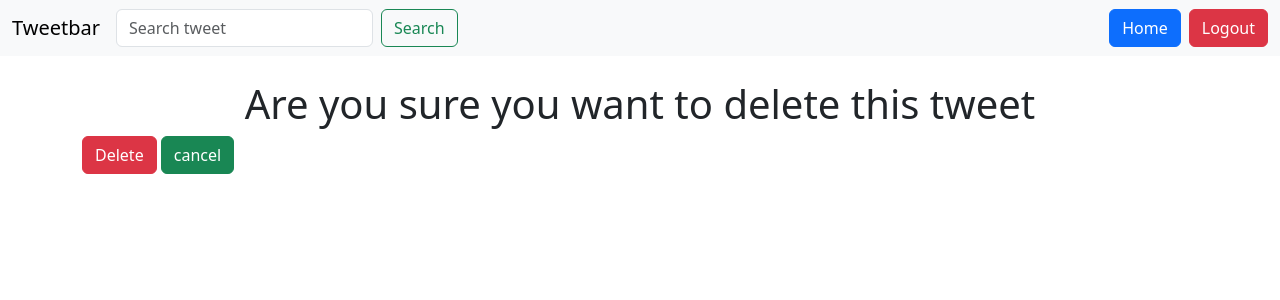
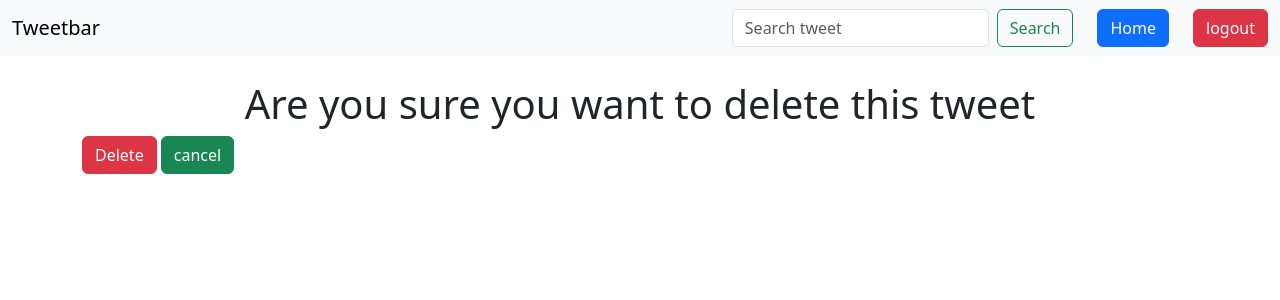
Before and after one commit to suchit1010p/Tweetbar, a Django app: page /tweet/2/delete/ in a window 1280 px wide. Shown: the top 300 px of the page. Run offline with Django 5.2, Linux system fonts and the light colour scheme; a user stored in the database is signed in; data comes from the database, SQL or seed files in the repository; both versions use the stored data as it was after the commit.

Commit message:
changes in frontend navbar

```diff
--- a/templates/layout.html
+++ b/templates/layout.html
@@ -15,14 +15,24 @@
     <title>{% block title %} chai and django {% endblock title %}</title>
   </head>
   <body>
-    <nav class="navbar navbar-expand-lg navbar-light bg-light">
+    <nav class="navbar navbar-expand-lg bg-body-tertiary">
       <div class="container-fluid">
-        <!-- Brand -->
         <a class="navbar-brand" href="#">Tweetbar</a>
-
-        <!-- Search bar (always visible) -->
+        <button
+          class="navbar-toggler"
+          type="button"
+          data-bs-toggle="collapse"
+          data-bs-target="#navbarSupportedContent"
+          aria-controls="navbarSupportedContent"
+          aria-expanded="false"
+          aria-label="Toggle navigation"
+        >
+          <span class="navbar-toggler-icon"></span>
+        </button>
+        <div class="collapse navbar-collapse" id="navbarSupportedContent">
+          <ul class="navbar-nav me-auto mb-2 mb-lg-0"></ul>
           <form
-          class="d-flex mx-auto"
+            class="d-flex me-4"
             role="search"
             method="get"
             action="{% url 'search' %}"
@@ -35,46 +45,40 @@
               aria-label="Search"
               value="{{ search_input }}"
             />
-          <button class="btn btn-outline-success" type="submit">Search</button>
+            <button class="btn btn-outline-success" type="submit">
+              Search
+            </button>
           </form>
-
-        <!-- Toggle button for mobile (hamburger) -->
-        <button
-          class="navbar-toggler"
-          type="button"
-          data-bs-toggle="collapse"
-          data-bs-target="#navbarContent"
-          aria-controls="navbarContent"
-          aria-expanded="false"
-          aria-label="Toggle navigation"
-        >
-          <span class="navbar-toggler-icon"></span>
-        </button>
-
-        <!-- Collapsible content -->
-        <div class="collapse navbar-collapse" id="navbarContent">
-          <ul class="navbar-nav ms-auto mb-2 mb-lg-0">
-            <!-- Home button -->
-            <li class="nav-item me-2">
-              <a href="{% url 'tweet_list' %}" class="btn btn-primary">Home</a>
-            </li>
-
-            <!-- Auth buttons -->
-            <li class="nav-item">
+          <a href="{% url 'tweet_list' %}" class="btn btn-primary me-4">Home</a>
           {% if user.is_authenticated %}
-              <form action="{% url 'logout' %}" method="post" class="d-inline">
+          <form action="{% url 'logout' %}" method="post">
             {% csrf_token %}
-                <button class="btn btn-danger" type="submit">Logout</button>
+            <button class="btn btn-danger" type="submit">logout</button>
           </form>
           {% else %}
           <a href="{% url 'login' %}" class="btn btn-success">Login</a>
           {% endif %}
-            </li>
-          </ul>
         </div>
       </div>
     </nav>
 
+    <script>
+      document.addEventListener("DOMContentLoaded", function () {
+        const toggler = document.querySelector(".navbar-toggler");
+        const menu = document.getElementById("navbarSupportedContent");
+
+        toggler.addEventListener("click", function () {
+          if (menu.classList.contains("show")) {
+            // Hide menu
+            menu.classList.remove("show");
+          } else {
+            // Show menu
+            menu.classList.add("show");
+          }
+        });
+      });
+    </script>
+
     <div class="container">{% block content %} {% endblock content %}</div>
   </body>
 </html>
--- a/tweet/templates/index.html
+++ b/tweet/templates/index.html
@@ -2,9 +2,9 @@
 {% load static %}
 
 {% block title %}
-  chai and tweet
+  tweetbar
 {% endblock title %}
 
 {% block content %}
-  <h1 class="text-center mt-4">welcome to chai and django project</h1>
+  <h1 class="text-center mt-4">welcome to Tweetbar</h1>
 {% endblock content %}
--- a/tweet/templates/tweet_conform_delete.html
+++ b/tweet/templates/tweet_conform_delete.html
@@ -2,7 +2,7 @@
 {% load static %}
 
 {% block title %}
-  chai and tweet
+  tweetbar
 {% endblock title %}
 
 {% block content %}
--- a/tweet/templates/tweet_form.html
+++ b/tweet/templates/tweet_form.html
@@ -2,11 +2,11 @@
 {% load static %}
 
 {% block title %}
-  chai and tweet
+  tweetbar
 {% endblock title %}
 
 {% block content %}
-  <h1 class="text-center mt-4">welcome to chai and django project</h1>
+  <h1 class="text-center mt-4">welcome to Tweetbar</h1>
 
   <h2>
     {% if form.instance.pk %}
--- a/tweet/templates/tweet_list.html
+++ b/tweet/templates/tweet_list.html
@@ -2,13 +2,13 @@
 {% load static %}
 
 {% block title %}
-  chai and tweet
+  tweetbar
 {% endblock title %}
 
 {% block content %}
-  <h1 class="text-center mt-4">welcome to chai and django project</h1>
+  <h1 class="text-center mt-4">welcome to Tweetbar</h1>
 
-  <a href="{% url 'tweet_create' %}" class="btn btn-primary mb-4">Create</a>
+  <a href="{% url 'tweet_create' %}" class="btn btn-primary mb-4">Create Tweet</a>
 
   <div class="container row gap-3">
 
--- a/tweet/templates/tweet_search.html
+++ b/tweet/templates/tweet_search.html
@@ -6,7 +6,7 @@
 {% endblock title %}
 
 {% block content %}
-  <h1 class="text-center mt-4">welcome to chai and django project</h1>
+  <h1 class="text-center mt-4">welcome to Tweetbar</h1>
 
   <a href="{% url 'tweet_create' %}" class="btn btn-primary mb-4">Create</a>
 
```
Also changed, not shown: db.sqlite3. Lines whose indentation alone changed are shown as unchanged.
